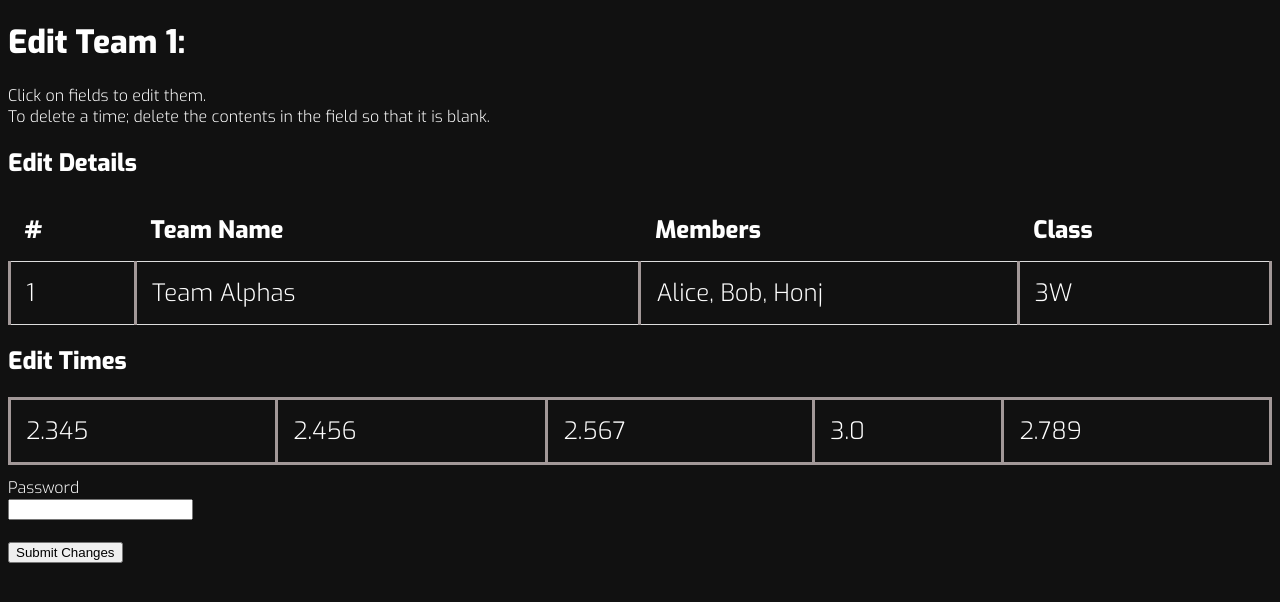
After one commit to AngusClayton/F1_LEADERBOARD, a Flask app: page /editTeam/1 in a window 1280 px wide. The commit adds this page. Shown: the top 602 px of the page. Run offline with Flask 3, Linux system fonts and the light colour scheme; data comes from the database, SQL or seed files in the repository; both versions use the stored data as it was after the commit; parts of the project's set-up code (start-up, migrations or seed data) failed here and were passed over.

Commit message:
Added edit team

```diff
--- a/main.py
+++ b/main.py
@@ -1,6 +1,7 @@
 from flask import Flask, request, render_template, Response
 import sqlite3
 import dbi
+import traceback
 
 
 # create db connection
@@ -143,9 +144,11 @@ def moreInfo(teamNo):
     # calculate graph
     timeList = []
     labelList = []
+    count = 1
     for i in getTeamTimes(teamNo):
         timeList.append(i['time_record'])
-        labelList.append(i['id'])
+        labelList.append(count)
+        count+=1
     # render and return
     return render_template('moreInfo.html', number=str(teamNo), name=record['name'].title(), members=members, tclass=record['class'], fastest = getFastestTime(teamNo), chartLabels=str(labelList), chartTimes=str(timeList))
 
@@ -159,7 +162,9 @@ def admin():
 def addTime():
     return render_template('addTime.html')
 
-@app.route('/editTeam')
+# edit team page
+# lists all teams; then you can hit edit
+@app.route('/editTeam', methods=['GET'])
 def editTeam():
     # get all teams
     conn, cursor = get_db_connection()
@@ -168,6 +173,23 @@ def editTeam():
     #print(teams)
     conn.close()
     return render_template('editTeam.html', teams = teams)
+
+# edit team page
+# has details of a specific team
+@app.route('/editTeam/<teamNo>')
+def editTeamPage(teamNo):
+    # get team from db
+    team = getTeam(teamNo)
+    times = getTeamTimes(teamNo)
+    #print(dict(team))
+    #for t in times:
+    #    print(dict(t))
+    # if team invalid; error and redirect
+    if team == None:
+        return render_template('error.html', message="Team not found")
+
+    return render_template('editATeam.html', team=team, times=times)
+
 
 ##======== API METHODS
 # add a new team
@@ -209,7 +231,7 @@ def submitTeam():
 
     return Response(status=200)
 
-# edit a time
+# add a time
 @app.route('/addTime', methods=['POST'])
 def addTimeAPI():
     # get form data
@@ -239,6 +261,56 @@ def addTimeAPI():
 
     return Response(status=200)
 
+# edit a team
+@app.route('/editTeam', methods=['POST'])
+def editTeamSubmit():
+    data = request.get_json()
+
+    # check if team  exists:
+    if teamExists(data['teamID']) == False:
+        return Response(status=404) # conflict status
+
+    # check password
+    if data['pswd'] != PSWD():
+        return Response(status=401)
+
+    # clean data
+    members = data['teamMembers'].split(", ")
+    members = [i.strip().title() for i in members]
+    members = ', '.join(members)
+
+
+    # try update team table:
+    try:
+        conn, cursor = get_db_connection()
+        # insert team
+        cursor.execute('UPDATE teams SET name = ?, members = ?, class = ? WHERE id = ?',
+                    (data['teamName'].title().strip(), members, data['teamClass'].strip().upper(), data['teamID']))
+
+        conn.commit()
+    except Exception as e:
+        print("Exception whilst updating team in DB")
+        print(e)
+        return Response(status=500)
+
+    # try update times table
+    try:
+        # delete all times
+        cursor.execute('DELETE FROM times WHERE team_id = ?', (data['teamID'],))
+        conn.commit()
+        # add back in times
+        for i in data['timeRecords']:
+            if float(i) > 0:
+                cursor.execute('INSERT INTO times (team_id, time_record) VALUES (?, ?)',
+                        (data['teamID'], i))
+                conn.commit()
+    except Exception as e:
+        print("Exception whilst updating times in DB")
+        print(e)
+        traceback.print_exc()
+        return Response(status=500)
+
+    return Response(status=200)
 
 if __name__ == '__main__':
     app.run(host='localhost',port='8000',debug=True)
--- a/templates/addTeam.html
+++ b/templates/addTeam.html
@@ -68,7 +68,7 @@
         // Check the status code
         if (response.ok) {
             // Status code in the range 200-299
-            sucessHandler(formData);
+            alert('Team added successfully');
         } else if (response.status === 409) {
             alert("Error. Team already exists. (check team no)")
         }
@@ -86,9 +86,7 @@
     })
     }
 
-    function sucessHandler(data){
-        alert('Team added successfully');
-    }
+
     </script>
 
 </body>
--- /dev/null
+++ b/templates/editAteam.html
@@ -0,0 +1,133 @@
+<!DOCTYPE HTML>
+<html>
+    <head>
+        <title>Edit Team {{team.id}} | F1</title>
+        <link rel="stylesheet" type="text/css" href="{{ url_for('static', filename='css/style.css') }}">
+        <style>
+            a {color:#666688;}
+            input[type="text"] {
+                width: 100%;
+                padding: 12px 20px;
+                margin: 8px 0;
+                box-sizing: border-box;
+            }
+            td
+            {
+                border-left: rgb(162, 152, 152) solid;
+                border-Right: rgb(162, 152, 152) solid;
+            }
+            .container
+            {
+                overflow-x: auto;
+                width: 100%;
+            }
+            #timesTable td
+            {
+                border-top: rgb(162, 152, 152) solid;
+                border-bottom: rgb(162, 152, 152) solid;
+            }
+
+
+        </style>
+    </head>
+<body>
+    <h1>Edit Team {{team.id}}:</h1>
+    <p>Click on fields to edit them. <br> To delete a time; delete the contents in the field so that it is blank.</p>
+    <h2>Edit Details</h2>
+    <table id="detailsTable">
+        <colgroup>
+            <col " width="10%">
+
+            <col  width="40%">
+            <col  width="30%">
+
+          </colgroup>
+        <tr >
+            <th>#</th>
+            <th>Team Name</th>
+            <th>Members</th>
+            <th>Class</th>
+
+        </tr>
+        <tr contenteditable>
+            <td id="teamID">{{team.id}}</td>
+            <td id="teamName">{{team.name}}</td>
+            <td id="teamMembers">{{team.members}}</td>
+            <td id="teamClass">{{team.class}}</td>
+
+        </tr>
+
+    </table>
+
+    <h2>Edit Times</h2>
+    <div class="container">
+    <table id="timesTable" contenteditable>
+
+            {% for t in times %}
+            <td id="{{t['id']}}" >{{t['time_record']}}</td>
+            {% endfor %}
+
+
+        </table>
+    </div>
+    <div style="margin-top: 1%;">
+    <label for="password">Password</label><br>
+    <input type="password" id="password" ><br><br>
+    <button type="button" onclick="submitChanges()" >Submit Changes</button>
+    </div>
+</body>
+<script>
+    function submitChanges()
+    {
+        var teamID = document.getElementById('teamID').textContent;
+        var teamName = document.getElementById('teamName').textContent;
+        var teamMembers = document.getElementById('teamMembers').textContent;
+        var teamClass = document.getElementById('teamClass').textContent;
+        var times = document.getElementById('timesTable').getElementsByTagName('td');
+        var password = document.getElementById('password').value;
+        var timeRecords = [];
+        for (var i = 0; i < times.length; i++)
+        {
+            timeRecords.push(times[i].textContent);
+        }
+        var data = {
+            'teamID': teamID,
+            'teamName': teamName,
+            'teamMembers': teamMembers,
+            'teamClass': teamClass,
+            'timeRecords': timeRecords,
+            'pswd':password
+        };
+
+        //send request
+        fetch('/editTeam', {
+            method: 'POST',
+            headers: {
+                'Content-Type': 'application/json'
+            },
+            body: JSON.stringify(data)
+        })
+        .then(response => {
+        // Check the status code
+        if (response.ok) {
+            // Status code in the range 200-299
+            alert('Team added successfully');
+        } else if (response.status === 404) {
+            alert("Error. Team does not exist!")
+        }
+        else if (response.status === 400) {
+            alert("Error. Form data is invalid")
+        }
+
+        else if (response.status === 401) {
+            alert("Error. Incorrect password.")
+        }
+         else {
+            // Handle other status codes
+            alert("Unexpected error. Please try again")
+        }
+    })
+
+    }
+</script>
+</html>
```
Also changed, not shown: test.db.
